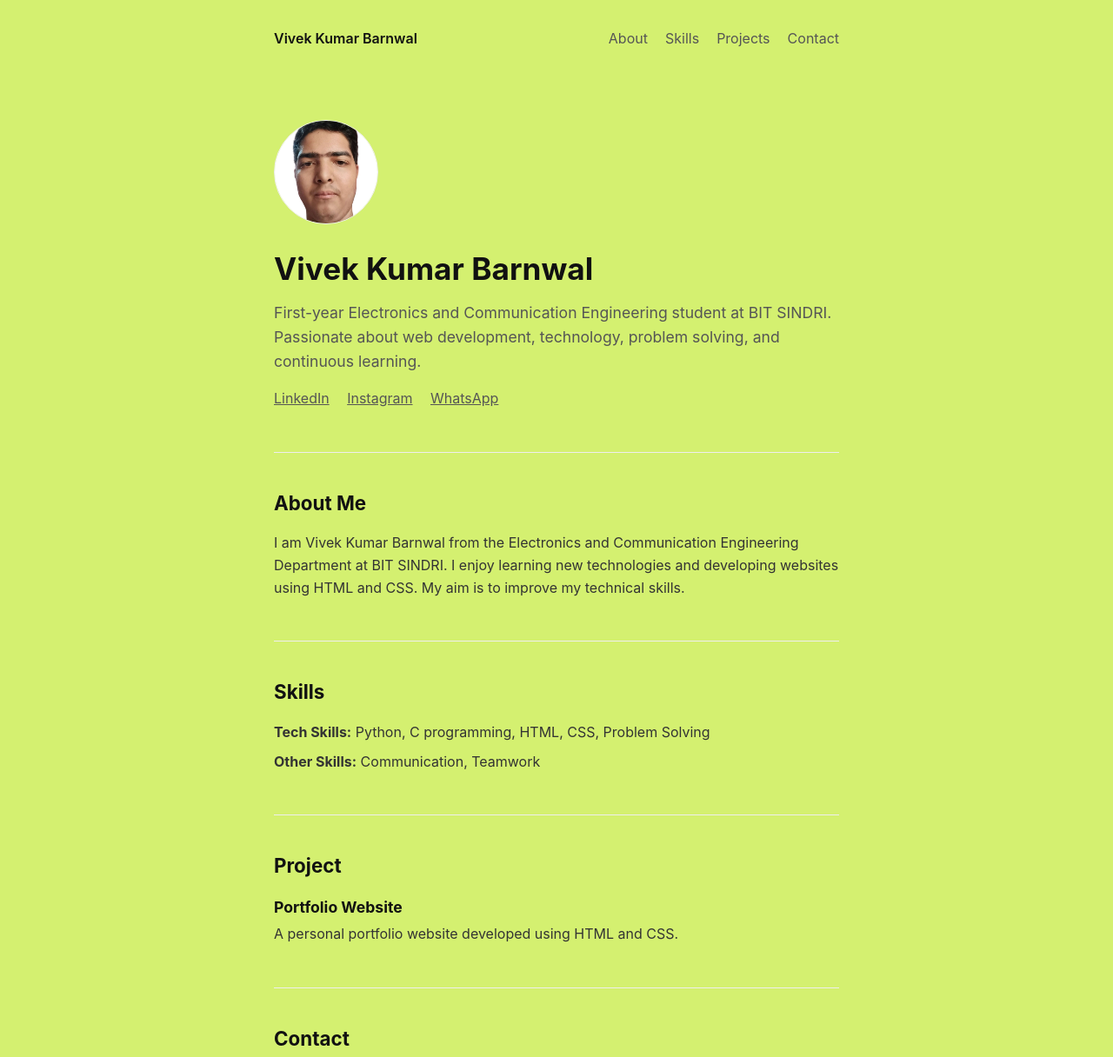
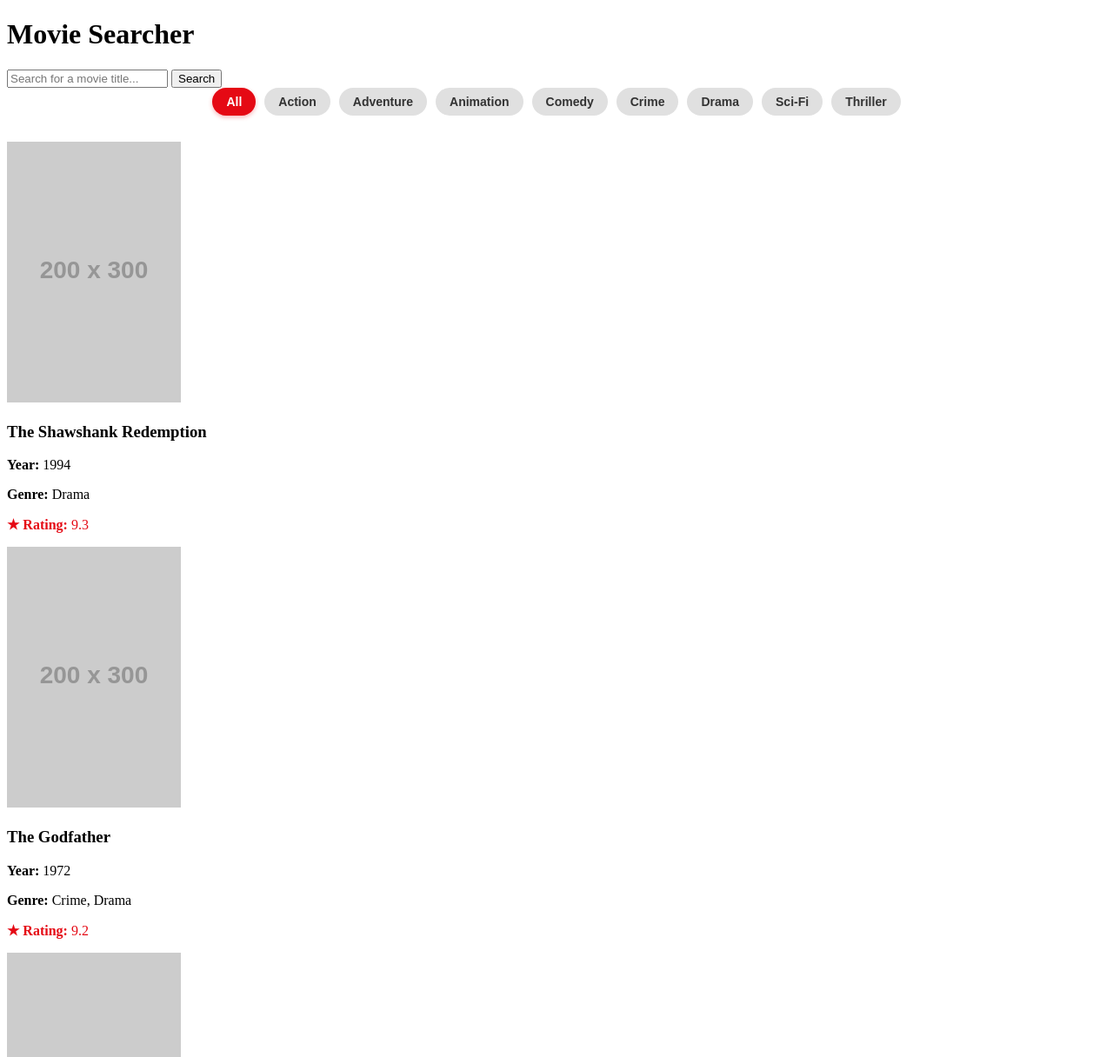
Before and after one commit to VivekBarnwal487/Vivek.github.io, a plain HTML site: page index.html in a window 1280 px wide. Shown: the top 1216 px of the page at 87% size. Drawn offline with Linux system fonts and the light colour scheme; placeholder pictures from the web are drawn by us.

Commit message:
Add files via upload

```diff
--- a/index.html
+++ b/index.html
@@ -3,73 +3,24 @@
 <head>
     <meta charset="UTF-8">
     <meta name="viewport" content="width=device-width, initial-scale=1.0">
-    <title>Resume</title>
+    <title>Simple Movie Searcher</title>
     <link rel="stylesheet" href="style.css">
 </head>
 <body>
 
-    <nav>
-        <div class="logo">Vivek Kumar Barnwal</div>
-        <div class="links">
-            <a href="#about">About</a>
-            <a href="#skills">Skills</a>
-            <a href="#projects">Projects</a>
-            <a href="#contact">Contact</a>
+    <div class="container">
+        <h1>Movie Searcher</h1>
+
+        <div class="search-box">
+            <input type="text" id="searchInput" placeholder="Search for a movie title...">
+            <button id="searchBtn">Search</button>
         </div>
-    </nav>
 
-    <header>
-        <img src="profile.jpg.jpeg" alt="Vivek Kumar Barnwal" class="profile-pic">
-        <h1>Vivek Kumar Barnwal</h1>
-        <p>First-year Electronics and Communication Engineering student at BIT SINDRI. Passionate about web development, technology, problem solving, and continuous learning.</p>
-        <div class="socials">
-            <a href="https://www.linkedin.com/in/vivek-kumar-barnwal-47a9b438a?utm_source=share&utm_campaign=share_via&utm_content=profile&utm_medium=android_app" target="_blank">LinkedIn</a>
-            <a href="https://www.instagram.com/vivek_barnwal1?igsh=MWw2ZmhuczQ3ZzZydA==" target="_blank">Instagram</a>
-            <a href="https://wa.me/qr/ZOGYWNBVVCHZF1" target="_blank">WhatsApp</a>
-        </div>
-    </header>
+        <div id="genreFilters" class="genre-container"></div>
 
-    <main>
-        <section id="about">
-            <h2>About Me</h2>
-            <p>I am Vivek Kumar Barnwal from the Electronics and Communication Engineering Department at BIT SINDRI. I enjoy learning new technologies and developing websites using HTML and CSS. My aim is to improve my technical skills.</p>
-        </section>
+        <div id="results" class="results-grid"></div>
+    </div>
 
-        <section id="skills">
-            <h2>Skills</h2>
-            <p><strong>Tech Skills:</strong> Python, C programming, HTML, CSS, Problem Solving</p>
-            <p><strong>Other Skills:</strong> Communication, Teamwork</p>
-        </section>
-
-        <section id="projects">
-            <h2>Project</h2>
-            <div class="project-list">
-                <div class="project">
-                    <h3>Portfolio Website</h3>
-                    <p>A personal portfolio website developed using HTML and CSS.</p>
-                </div>
-            </div>
-        </section>
-
-        <section id="contact">
-            <h2>Contact</h2>
-            <div class="contact-info">
-                <p><strong>Phone:</strong> <a href="tel:+916206559189">6206559189</a></p>
-                <p><strong>Email:</strong> <a href="mailto:ak2209306@gmail.com">ak2209306@gmail.com</a></p>
-                <p><strong>Location:</strong> Dhanbad, Jharkhand</p>
-            </div>
-            <form>
-                <input type="text" placeholder="Name" required>
-                <input type="email" placeholder="Email" required>
-                <textarea placeholder="Message" rows="4" required></textarea>
-                <button type="submit">Send</button>
-            </form>
-        </section>
-    </main>
-
-    <footer>
-        <p>&copy; 2026 Vivek Kumar Barnwal</p>
-    </footer>
-
+    <script src="script.js"></script>
 </body>
 </html>
--- /dev/null
+++ b/script.js
@@ -0,0 +1,145 @@
+const moviesDatabase = [
+    { title: "The Shawshank Redemption", year: "1994", genre: "Drama", rating: "9.3" },
+    { title: "The Godfather", year: "1972", genre: "Crime, Drama", rating: "9.2" },
+    { title: "The Dark Knight", year: "2008", genre: "Action, Crime", rating: "9.0" },
+    { title: "Pulp Fiction", year: "1994", genre: "Crime, Drama", rating: "8.9" },
+    { title: "The Lord of the Rings: The Return of the King", year: "2003", genre: "Adventure, Drama", rating: "9.0" },
+    { title: "Inception", year: "2010", genre: "Action, Sci-Fi", rating: "8.8" },
+    { title: "Fight Club", year: "1999", genre: "Drama", rating: "8.8" },
+    { title: "Forrest Gump", year: "1994", genre: "Drama, Romance", rating: "8.8" },
+    { title: "The Matrix", year: "1999", genre: "Action, Sci-Fi", rating: "8.7" },
+    { title: "Goodfellas", year: "1990", genre: "Biography, Crime", rating: "8.7" },
+    { title: "The Empire Strikes Back", year: "1980", genre: "Action, Adventure", rating: "8.7" },
+    { title: "Interstellar", year: "2014", genre: "Adventure, Drama", rating: "8.7" },
+    { title: "Seven", year: "1995", genre: "Crime, Drama", rating: "8.6" },
+    { title: "Spirited Away", year: "2001", genre: "Animation, Adventure", rating: "8.6" },
+    { title: "Saving Private Ryan", year: "1998", genre: "Drama, War", rating: "8.6" },
+    { title: "The Green Mile", year: "1999", genre: "Crime, Drama", rating: "8.6" },
+    { title: "Life Is Beautiful", year: "1997", genre: "Comedy, Drama", rating: "8.6" },
+    { title: "Parasite", year: "2019", genre: "Drama, Thriller", rating: "8.5" },
+    { title: "Léon: The Professional", year: "1994", genre: "Action, Crime", rating: "8.5" },
+    { title: "Gladiator", year: "2000", genre: "Action, Adventure", rating: "8.5" },
+    { title: "Back to the Future", year: "1985", genre: "Adventure, Comedy", rating: "8.5" },
+    { title: "The Lion King", year: "1994", genre: "Animation, Adventure", rating: "8.5" },
+    { title: "Whiplash", year: "2014", genre: "Drama, Music", rating: "8.5" },
+    { title: "The Prestige", year: "2006", genre: "Drama, Mystery", rating: "8.5" },
+    { title: "Psycho", year: "1960", genre: "Horror, Mystery", rating: "8.5" },
+    { title: "Casablanca", year: "1942", genre: "Drama, Romance", rating: "8.5" },
+    { title: "American History X", year: "1998", genre: "Drama", rating: "8.5" },
+    { title: "The Intouchables", year: "2011", genre: "Biography, Comedy", rating: "8.5" },
+    { title: "Modern Times", year: "1936", genre: "Comedy, Drama", rating: "8.5" },
+    { title: "Rear Window", year: "1954", genre: "Mystery, Thriller", rating: "8.5" },
+    { title: "City Lights", year: "1931", genre: "Comedy, Drama", rating: "8.5" },
+    { title: "The Departed", year: "2006", genre: "Crime, Drama", rating: "8.5" },
+    { title: "Terminator 2: Judgment Day", year: "1991", genre: "Action, Sci-Fi", rating: "8.6" },
+    { title: "Spider-Man: Into the Spider-Verse", year: "2018", genre: "Animation, Action", rating: "8.4" },
+    { title: "Avengers: Endgame", year: "2019", genre: "Action, Adventure", rating: "8.4" },
+    { title: "Joker", year: "2019", genre: "Crime, Drama", rating: "8.4" },
+    { title: "Django Unchained", year: "2012", genre: "Drama, Western", rating: "8.4" },
+    { title: "WALL-E", year: "2008", genre: "Animation, Adventure", rating: "8.4" },
+    { title: "Coco", year: "2017", genre: "Animation, Family", rating: "8.4" },
+    { title: "Spider-Man: No Way Home", year: "2021", genre: "Action, Adventure", rating: "8.2" },
+    { title: "Jurassic Park", year: "1993", genre: "Action, Adventure", rating: "8.2" },
+    { title: "Titanic", year: "1997", genre: "Drama, Romance", rating: "7.9" },
+    { title: "Avatar", year: "2009", genre: "Action, Adventure", rating: "7.9" },
+    { title: "The Silence of the Lambs", year: "1991", genre: "Crime, Drama", rating: "8.6" },
+    { title: "Raiders of the Lost Ark", year: "1981", genre: "Action, Adventure", rating: "8.4" },
+    { title: "Star Wars: A New Hope", year: "1977", genre: "Action, Adventure", rating: "8.6" },
+    { title: "Jaws", year: "1975", genre: "Adventure, Thriller", rating: "8.1" },
+    { title: "Alien", year: "1979", genre: "Horror, Sci-Fi", rating: "8.5" },
+    { title: "Blade Runner 2049", year: "2017", genre: "Action, Drama", rating: "8.0" },
+    { title: "Eternal Sunshine of the Spotless Mind", year: "2004", genre: "Drama, Romance", rating: "8.3" },
+    { title: "The Truman Show", year: "1998", genre: "Comedy, Drama", rating: "8.1" },
+    { title: "Monsters, Inc.", year: "2001", genre: "Animation, Adventure", rating: "8.1" },
+    { title: "Finding Nemo", year: "2003", genre: "Animation, Adventure", rating: "8.2" },
+    { title: "Shrek", year: "2001", genre: "Animation, Adventure", rating: "7.9" },
+    { title: "Toy Story", year: "1995", genre: "Animation, Adventure", rating: "8.3" },
+    { title: "Up", year: "2009", genre: "Animation, Adventure", rating: "8.3" },
+    { title: "Ratatouille", year: "2007", genre: "Animation, Adventure", rating: "8.1" },
+    { title: "Mad Max: Fury Road", year: "2015", genre: "Action, Adventure", rating: "8.1" },
+    { title: "No Country for Old Men", year: "2007", genre: "Crime, Drama", rating: "8.2" },
+    { title: "Dune: Part Two", year: "2024", genre: "Action, Adventure", rating: "8.6" }
+];
+
+// Core genres to create filter buttons for
+const genresList = ["All", "Action", "Adventure", "Animation", "Comedy", "Crime", "Drama", "Sci-Fi", "Thriller"];
+
+let selectedGenre = "All"; // Track the active filter globally
+
+const searchInput = document.getElementById('searchInput');
+const searchBtn = document.getElementById('searchBtn');
+const resultsContainer = document.getElementById('results');
+const genreContainer = document.getElementById('genreFilters');
+
+// Initialize App
+createGenreButtons();
+displayMovies(moviesDatabase);
+
+searchBtn.addEventListener('click', performSearch);
+searchInput.addEventListener('input', performSearch);
+
+// Dynamic generation of genre buttons
+function createGenreButtons() {
+    genresList.forEach(genre => {
+        const button = document.createElement('button');
+        button.classList.add('genre-btn');
+        button.textContent = genre;
+
+        if (genre === "All") button.classList.add('active');
+
+        button.addEventListener('click', () => {
+            // Remove active highlight from old button, add to clicked button
+            document.querySelectorAll('.genre-btn').forEach(btn => btn.classList.remove('active'));
+            button.classList.add('active');
+
+            selectedGenre = genre; // update tracking variable
+            performSearch();       // run filtering system
+        });
+
+        genreContainer.appendChild(button);
+    });
+}
+
+// Master filter function handles text searches AND genre filters simultaneously
+function performSearch() {
+    const searchTerm = searchInput.value.toLowerCase().trim();
+
+    const filteredMovies = moviesDatabase.filter(movie => {
+        // 1. Text Check: Does it match the title?
+        const matchesText = movie.title.toLowerCase().includes(searchTerm);
+
+        // 2. Genre Check: Is it 'All' OR does the movie's genre string include the selected genre?
+        const matchesGenre = selectedGenre === "All" || movie.genre.includes(selectedGenre);
+
+        return matchesText && matchesGenre;
+    });
+
+    displayMovies(filteredMovies);
+}
+
+function displayMovies(movies) {
+    resultsContainer.innerHTML = '';
+
+    if (movies.length === 0) {
+        resultsContainer.innerHTML = '<p class="no-results">No movies found fitting that combo!</p>';
+        return;
+    }
+
+    movies.forEach(movie => {
+        const movieCard = document.createElement('div');
+        movieCard.classList.add('movie-card');
+
+        const encodedTitle = encodeURIComponent(movie.title);
+        const posterUrl = `https://via.placeholder.com/200x300?text=${encodedTitle}`;
+
+        movieCard.innerHTML = `
+            <img src="${posterUrl}" alt="${movie.title}">
+            <h3>${movie.title}</h3>
+            <p><strong>Year:</strong> ${movie.year}</p>
+            <p><strong>Genre:</strong> ${movie.genre}</p>
+            <p style="color: #e50914;"><strong>★ Rating:</strong> ${movie.rating}</p>
+        `;
+
+        resultsContainer.appendChild(movieCard);
+    });
+}
--- a/style.css
+++ b/style.css
@@ -1,140 +1,33 @@
-* {
-    margin: 0;
-    padding: 0;
-    box-sizing: border-box;
-    font-family: -apple-system, BlinkMacSystemFont, "Segoe UI", Roboto, sans-serif;
+/* Existing styles remain the same... Add these at the bottom */
+
+/* Genre Section Styles */
+.genre-container {
+    display: flex;
+    justify-content: center;
+    flex-wrap: wrap;
+    gap: 10px;
+    margin-bottom: 30px;
 }
 
-body {
-    background: hsl(73, 81%, 69%);
-    color: #111111;
-    line-height: 1.6;
-    padding: 0 1.5rem;
+.genre-btn {
+    padding: 8px 16px;
+    font-size: 14px;
+    background-color: #e0e0e0;
+    color: #333;
+    border: none;
+    border-radius: 20px;
+    cursor: pointer;
+    font-weight: bold;
+    transition: all 0.2s ease;
 }
 
-nav, header, main, footer {
-    max-width: 650px;
-    margin: 0 auto;
+.genre-btn:hover {
+    background-color: #d0d0d0;
 }
 
-nav {
-    display: flex;
-    justify-content: space-between;
-    padding: 2rem 0;
-    font-weight: 600;
+/* Highlight the currently selected genre */
+.genre-btn.active {
+    background-color: #e50914;
+    color: white;
+    box-shadow: 0 2px 5px rgba(229, 9, 20, 0.3);
 }
-
-nav a {
-    color: #555555;
-    text-decoration: none;
-    margin-left: 1rem;
-    font-weight: normal;
-}
-
-nav a:hover, header .socials a:hover, .contact-info a:hover {
-    color: #000000;
-}
-
-header {
-    padding: 3rem 0;
-}
-
-.profile-pic {
-    width: 120px;
-    height: 120px;
-    border-radius: 50%;
-    object-fit: cover;
-    margin-bottom: 1rem;
-    border: 1px solid #eeeeee;
-}
-header h1 {
-    font-size: 2.2rem;
-    margin-bottom: 0.5rem;
-}
-
-header p {
-    color: #555555;
-    font-size: 1.1rem;
-    margin-bottom: 1rem;
-}
-
-header .socials a {
-    color: #555555;
-    text-decoration: underline;
-    margin-right: 1rem;
-}
-
-section {
-    padding: 2.5rem 0;
-    border-top: 1px solid #eeeeee;
-}
-
-section h2 {
-    font-size: 1.4rem;
-    margin-bottom: 1rem;
-}
-
-section p {
-    color: #333333;
-    margin-bottom: 0.5rem;
-}
-
-.project-list {
-    display: flex;
-    flex-direction: column;
-    gap: 1.5rem;
-}
-
-.project h3 {
-    font-size: 1.1rem;
-    margin-bottom: 0.25rem;
-}
-
-.contact-info {
-    margin-bottom: 1.5rem;
-}
-
-.contact-info a {
-    color: #333333;
-    text-decoration: none;
-}
-
-form {
-    display: flex;
-    flex-direction: column;
-    gap: 0.75rem;
-}
-
-input, textarea {
-    width: 100%;
-    padding: 0.75rem;
-    border: 1px solid #cccccc;
-    font-size: 1rem;
-}
-
-input:focus, textarea:focus {
-    border-color: #000000;
-    outline: none;
-}
-
-button {
-    background: #000000;
-    color: #ffffff;
-    padding: 0.75rem;
-    border: none;
-    font-size: 1rem;
-    cursor: pointer;
-    margin-top: 0.5rem;
-}
-
-button:hover {
-    background: #333333;
-}
-
-footer {
-    padding: 2rem 0;
-    text-align: center;
-    font-size: 0.85rem;
-    color: #777777;
-    border-top: 1px solid #eeeeee;
-}
```
